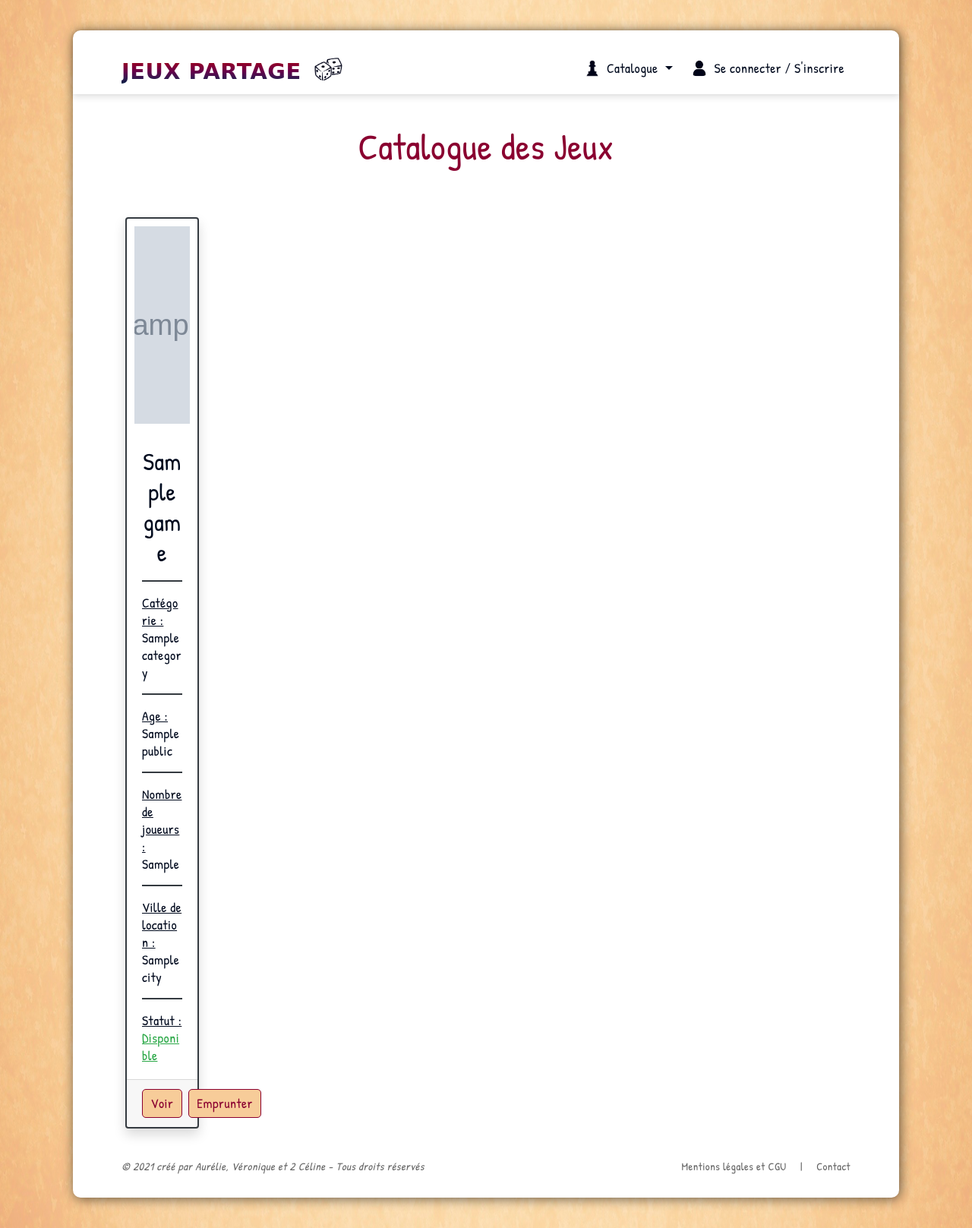
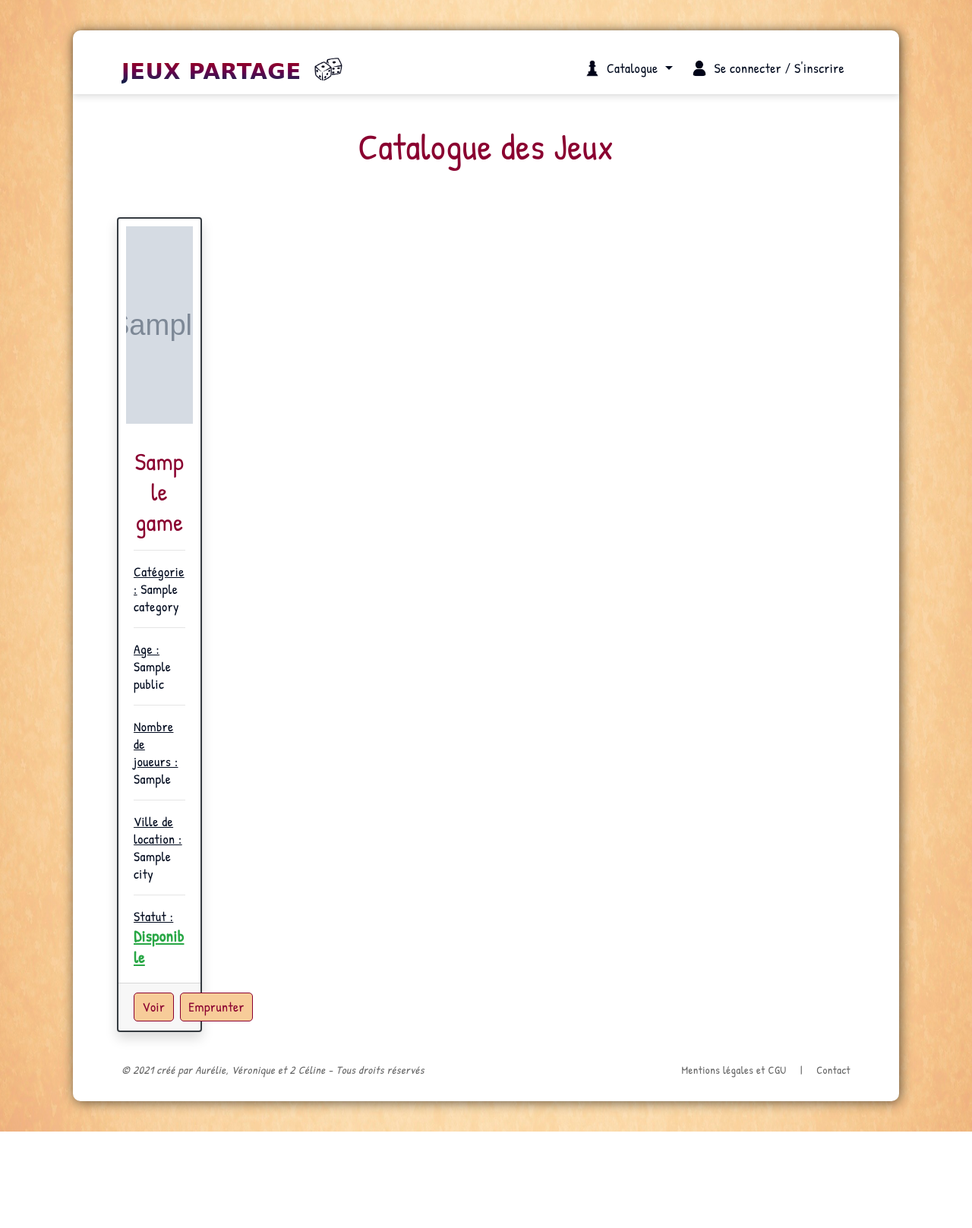
Before and after one commit to AurelieGilet/wf3_group_project, a Symfony app: template jeux_partage/templates/front/catalog.html.twig in a window 1280 px wide. Shown: the whole page at 76% size. After the commit the page ends 1490 px from the top, so only its background shows below. Run offline with Twig, Linux system fonts and the light colour scheme; the template is opened without the code that fills it: most values are stand-ins (such as "Sample title", 1, 10 or a date in 2020); grey boxes marked "Sample" are stand-in pictures; some libraries are stand-ins or nearby versions; some web fonts are replaced.

Commit message:
responsif + detail affichage ds le catalogue

```diff
--- a/jeux_partage/public/css/style.css
+++ b/jeux_partage/public/css/style.css
@@ -47,6 +47,7 @@ body {
     background-size: 120% 120%;
     background-position: center;
     background-repeat: no-repeat;
+
 }
 
 .container-fluid {
@@ -83,7 +84,7 @@ label {
 }
 
 input, select, .custom-file-label {
-    font-size: 1.1rem; !important;
+    font-size: 1.1rem !important;
     border: none !important;
     border-bottom: #000a1e solid 3px !important;
     padding: 0 0.5rem !important;
@@ -494,6 +495,7 @@ nav button {
     font-size: 2rem;
 	line-height: 2.5rem;
     margin-bottom:0.4rem;
+    color: #8a0030;
 }
 
 .btn-card
@@ -531,6 +533,12 @@ nav button {
     padding-top: 15px;
     overflow-x: hidden;
 	border: solid white 10px;
+}
+
+.size-statut
+{
+   font-size:1.3rem;
+
 }
 
 /* ******** LISTE DE VOS JEUX ******** */
@@ -894,13 +902,12 @@ footer a:last-child {
 
     /* ********************** SIZE CARD CATALOG ********************** */
 
-    .size-card
-    {
-        width: 80%;
-    }
-
     .size-name
     {
         font-size: 1.5rem !important;
     }
+
+    .card-deck, .size-card {
+        width: 100% !important;
+    }
 }
--- a/jeux_partage/templates/front/catalog.html.twig
+++ b/jeux_partage/templates/front/catalog.html.twig
@@ -11,7 +11,7 @@
 
 		{% for game in games %}
 
-			<div class="size-card col-md-6 col-xl-4 pt-3 pb-3">
+			<div class="size-card col-md-6 col-xl-4 py-3 px-1">
 				<div class="card mb-4 h-100 shadow border-dark">
 					<div id="photo">
 						<img class="card-img-top" src="{{ asset('uploads/images/' ~ game.image) }}" alt="{{game.name}}">
@@ -19,16 +19,16 @@
 					<div class="card-body">
 						<h4 class="text-center size-game-name">{{game.name}}</h4>
 
-						<hr class="border-dark">
+						<hr>
 						<p class="card-text"><span>Catégorie :</span> {{game.category.name}}</p>
-						<hr class="border-dark">
+						<hr>
 						<p class="card-text"><span>Age :</span> {{game.public}}</p>
-						<hr class="border-dark">
+						<hr>
 						<p class="card-text"><span>Nombre de joueurs :</span> {{game.minPlayers}} {% if game.maxPlayers != NULL and game.maxPlayers != game.minPlayers %} à {{game.maxPlayers}} {% endif %}</p>
-						<hr class="border-dark">
+						<hr>
 						<p class="card-text"><span>Ville de location :</span> {{game.owner.city}}</p>
-						<hr class="border-dark">
-						<p class="card-text"><span>Statut :</span> {% if game.id in gamesId %} <span class="text-danger">Indisponible</span> {% else %} <span class="text-success">Disponible</span> {% endif %} </p>
+						<hr>
+						<p class="card-text"><span>Statut :</span> {% if game.id in gamesId %} <span class="text-danger font-weight-bold size-statut">Indisponible</span> {% else %} <span class="text-success font-weight-bold size-statut">Disponible</span> {% endif %} </p>
 					</div>
 					<div class="card-footer d-flex justify-content-around align-items-center">
 						<a href="{{ path('detail', {'id': game.id}) }}" class="btn-jp btn-card size-button">Voir</a>
```
Also changed, not shown: 1 other file.
